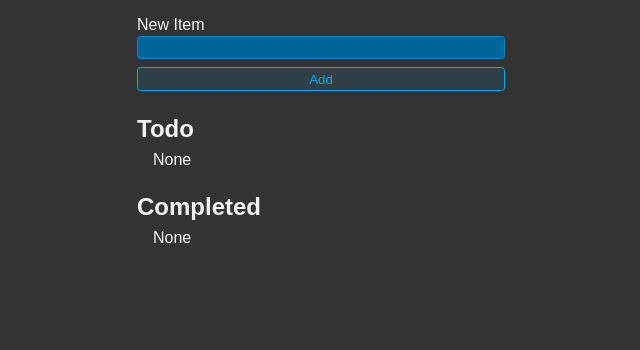
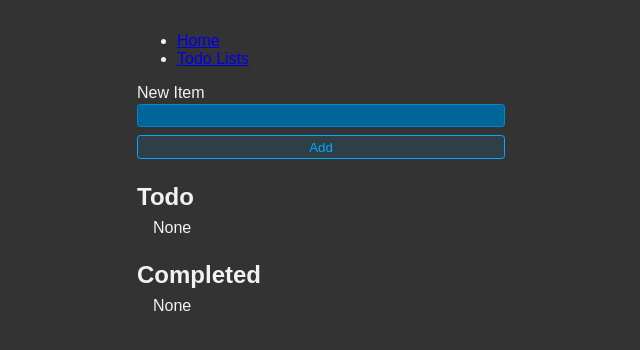
Before and after one commit to keeganjw/todolist, a React (Vite) app: page /todos in a window 1280 px wide. Shown: the top 350 px of the page, without its empty margins (319-959 px from the left). Built offline with nearby package versions, Linux system fonts and the light colour scheme.

Commit message:
Added MainLayout

```diff
--- a/src/App.jsx
+++ b/src/App.jsx
@@ -1,4 +1,5 @@
 import { BrowserRouter, Routes, Route } from 'react-router-dom';
+import MainLayout from './layouts/MainLayout';
 import HomePage from './pages/HomePage';
 import TodosPage from './pages/TodosPage';
 import NotFoundPage from './pages/NotFoundPage';
@@ -7,12 +8,13 @@ import './App.css';
 function App() {
 	return (
 		<>
-			{/* set up routes here */}
 			<BrowserRouter>
 				<Routes>
-					<Route path="/" element={<HomePage />} />
-					<Route path="/todos" element={<TodosPage />} />
-					<Route path="*" element={<NotFoundPage />} />
+					<Route element={<MainLayout />}>
+						<Route path="/" element={<HomePage />} />
+						<Route path="/todos" element={<TodosPage />} />
+						<Route path="*" element={<NotFoundPage />} />
+					</Route>
 				</Routes>
 			</BrowserRouter>
 		</>
--- a/src/layouts/MainLayout.jsx
+++ b/src/layouts/MainLayout.jsx
@@ -0,0 +1,13 @@
+import Sidebar from '../features/nav/Sidebar';
+import { Outlet } from 'react-router-dom';
+
+export default function MainLayout() {
+	return (
+		<>
+			<Sidebar />
+			<main>
+				<Outlet />
+			</main>
+		</>
+	);
+}
```
